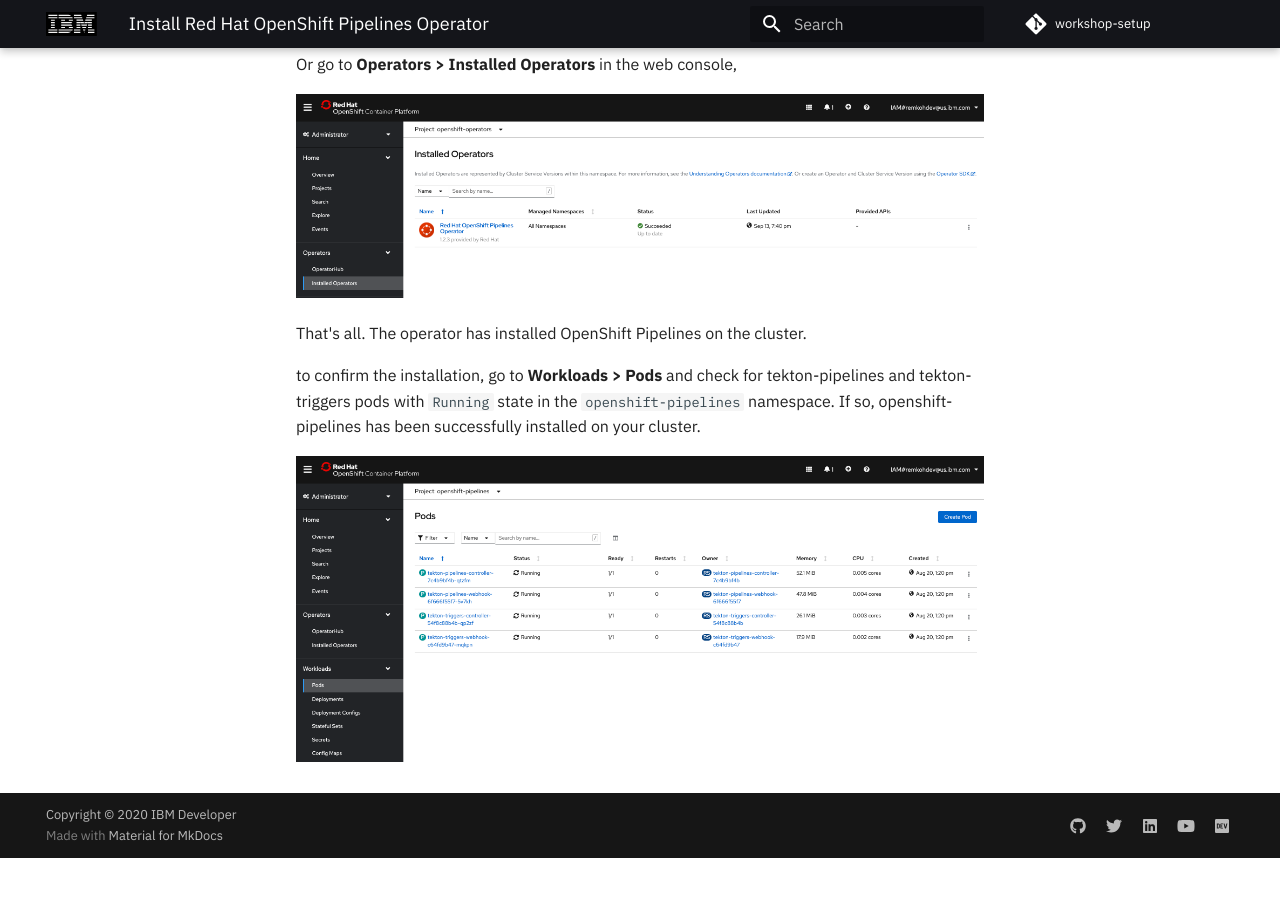
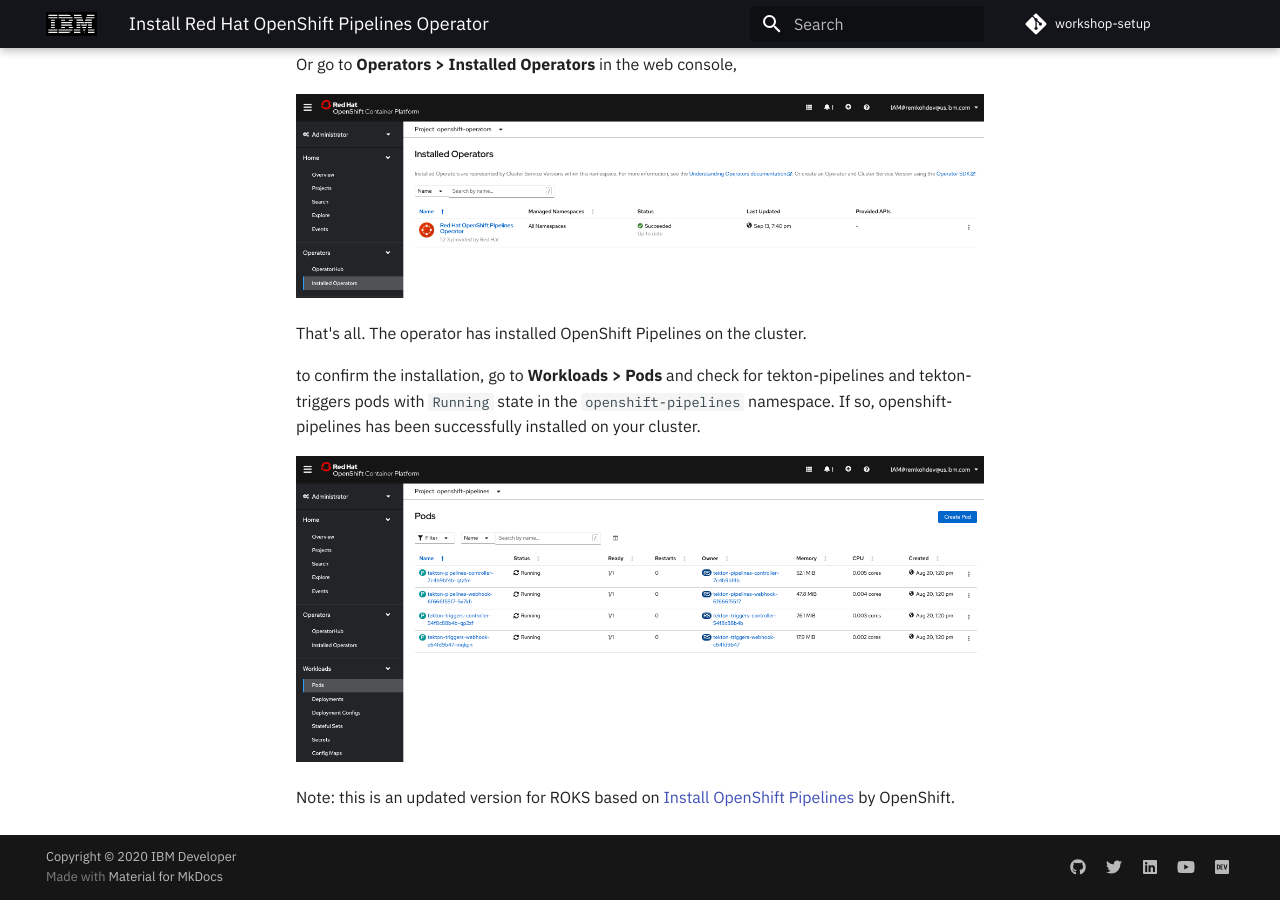
Before and after one commit to IBM/workshop-setup, an MkDocs documentation site: the page built from docs/PIPELINES.md, in a window 1280 px wide and 900 px high, scrolled down 3865 px. Built offline with MkDocs 1.6.1 and Material for MkDocs 9.7.7, drawn with Linux system fonts in a browser that asks for light colours; comment, search, counter and statistics services are not loaded; before the commit the page ends 4723 px from its top, so only the background shows below that.

Commit message:
add pipelines operator

```diff
--- a/docs/PIPELINES.md
+++ b/docs/PIPELINES.md
@@ -39,3 +39,5 @@ That's all. The operator has installed OpenShift Pipelines on the cluster.
 to confirm the installation, go to **Workloads > Pods** and check for tekton-pipelines and tekton-triggers pods with `Running` state in the `openshift-pipelines` namespace. If so, openshift-pipelines has been successfully installed on your cluster.
 
 ![OpenShift Pipelines Operator 6](images/roks/operator-install-6.png)
+
+Note: this is an updated version for ROKS based on [Install OpenShift Pipelines](https://github.com/openshift/pipelines-tutorial/blob/master/install-operator.md) by OpenShift.
```
